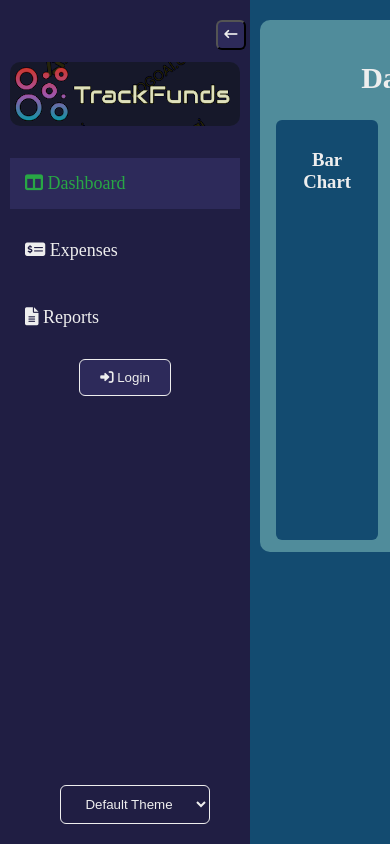
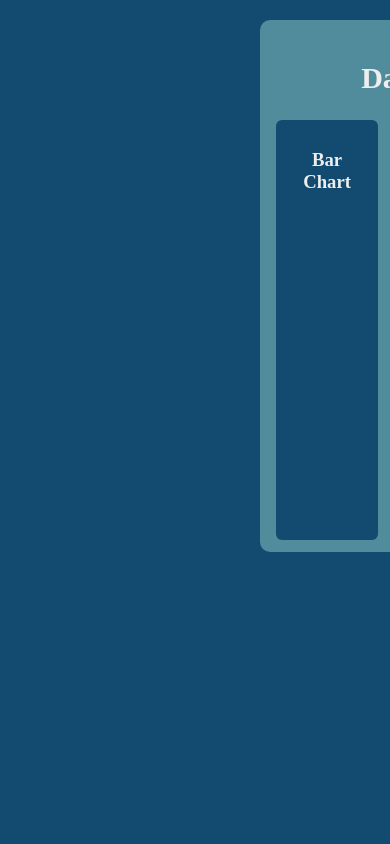
Before and after one commit to rohitghatal1/ExpenseTracker-React-TS, a React (Create React App) app: page / in a window 390 px wide. Shown: the top 844 px of the page. Built offline with nearby package versions, Linux system fonts and the light colour scheme.

Commit message:
added responsive css for nabbar

```diff
--- a/src/Components/Navbar.tsx
+++ b/src/Components/Navbar.tsx
@@ -2,6 +2,7 @@ import React, { useEffect, useState } from "react";
 // import { NavLink } from 'react-router-dom';
 import { Link, useLocation } from "react-router-dom";
 import "../CSS/navbar.css"; // Ensure this CSS file exists and is properly styled
+import "../responsiveCSS/navbar.css"
 import trackfund from "../assets/logo/trackfunds.png";
 import tf from "../assets/logo/tf.png"
 
--- a/src/responsiveCSS/navbar.css
+++ b/src/responsiveCSS/navbar.css
@@ -1,7 +1,7 @@
   /* Responsive styling for tablets */
   @media (max-width: 768px) {
     .sidebar {
-      width: 200px;
+      display: none;
     }
 
     .navLink {
```
